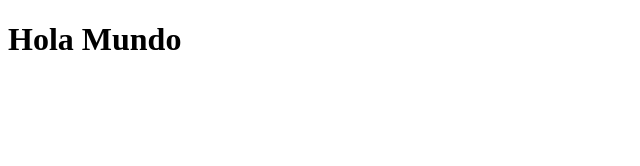
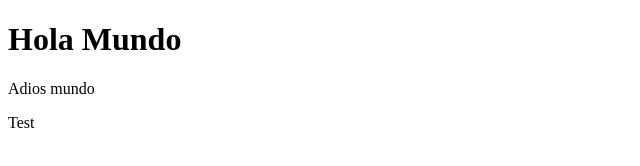
Before and after one commit to patriciabrclo/test, a plain HTML site: page index.html in a window 1280 px wide. Shown: the whole page, without its empty margins (0-640 px from the left). Drawn offline with Linux system fonts and the light colour scheme.

Commit message:
second commit

```diff
--- a/index.html
+++ b/index.html
@@ -8,5 +8,8 @@
 </head>
 <body>
     <h1>Hola Mundo</h1>
+    <h21>Adios mundo</h21>
+
+    <p>Test</p>
 </body>
 </html>
```
